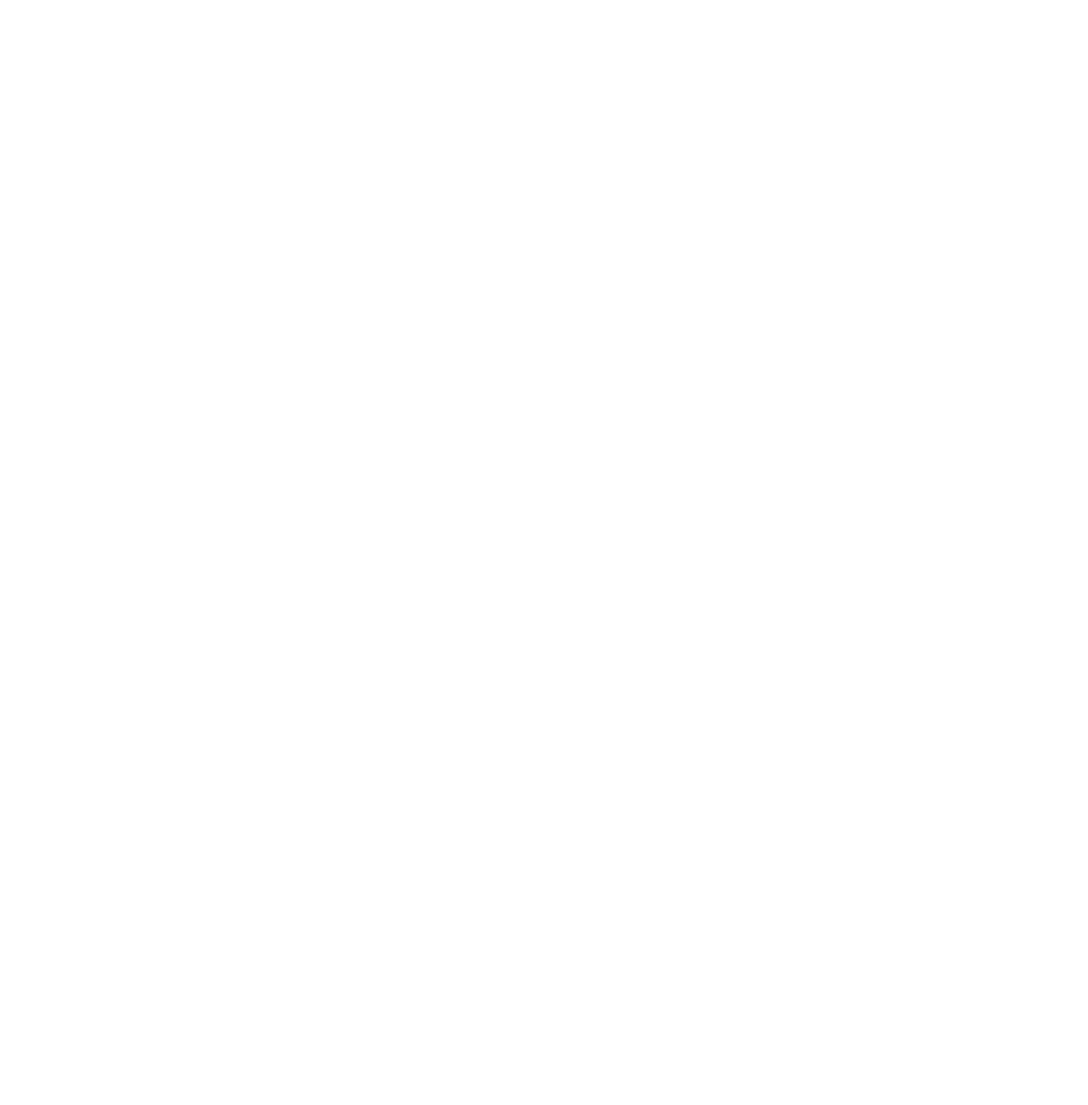
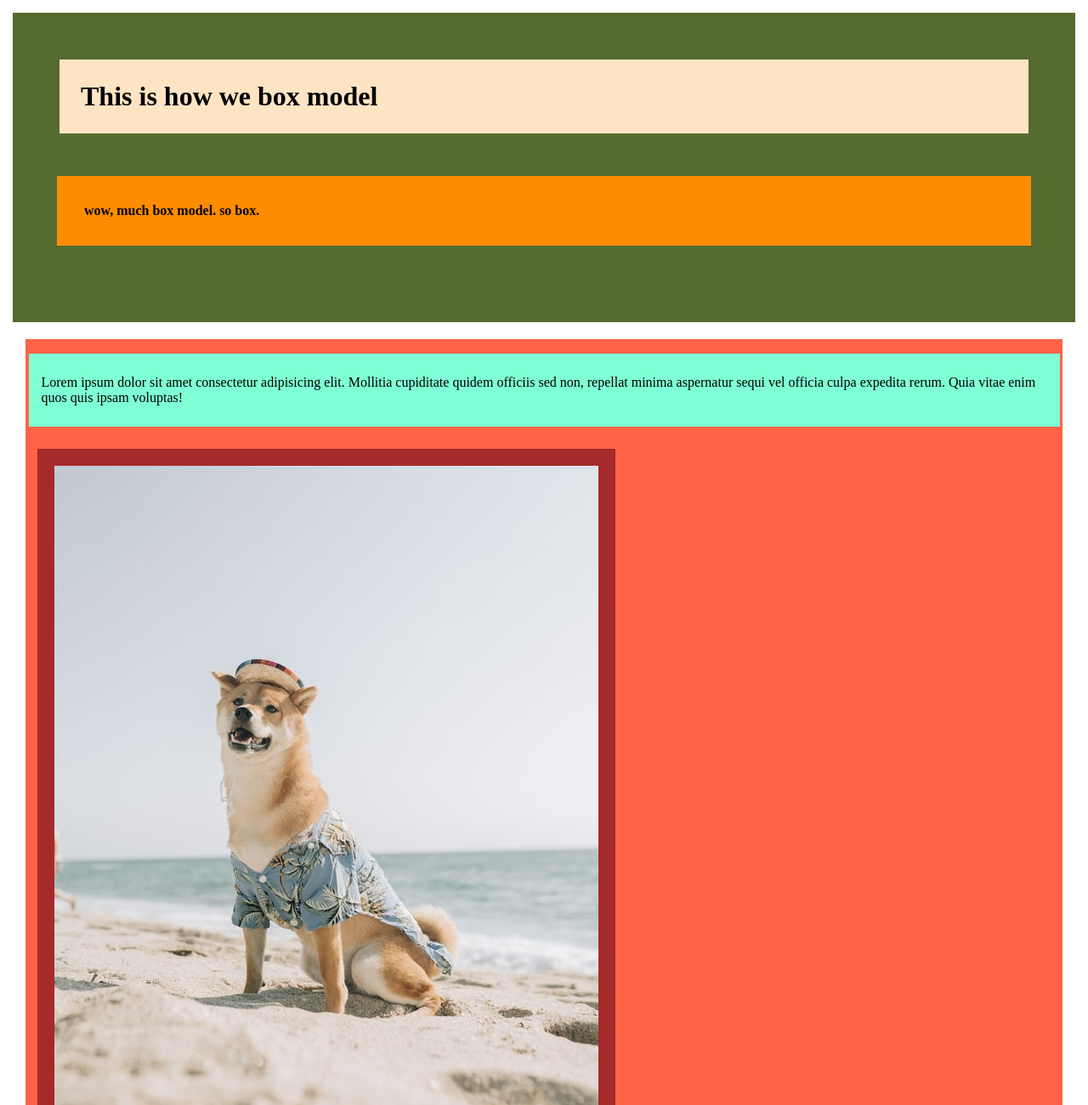
Before and after one commit to Hoodoo42/boxModel, a plain HTML site: page index.html in a window 1280 px wide. Shown: the top 1300 px of the page at 85% size. Before the commit the page ends 800 px from the top, so only its background shows below. Drawn offline with Linux system fonts and the light colour scheme.

Commit message:
added content and played with the box model

```diff
--- a/css/style.css
+++ b/css/style.css
@@ -0,0 +1,38 @@
+body{
+    margin: 0;
+}
+
+header{
+    margin: 15px 15px ;
+    padding: 40px;
+    background-color: darkolivegreen;
+}
+
+main{
+    padding: 1px 3.5px;
+    margin: 20px 30px;
+    background-color: tomato;
+}
+
+h1{
+    padding:25px;
+    margin: 15px;
+    background-color: bisque;
+}
+
+h4{
+    margin: 50px 12px;
+    padding: 32px;
+    background-color: darkorange;
+}
+
+p{
+    padding: 25px 15px;
+    background-color: aquamarine;
+}
+
+img{
+    margin: 10px;
+    padding: 20px;
+    background-color: brown;
+}
--- a/index.html
+++ b/index.html
@@ -1,12 +1,22 @@
 <!DOCTYPE html>
 <html lang="en">
-<head>
-    <meta charset="UTF-8">
-    <meta http-equiv="X-UA-Compatible" content="IE=edge">
-    <meta name="viewport" content="width=device-width, initial-scale=1.0">
+  <head>
+    <meta charset="UTF-8" />
+    <meta http-equiv="X-UA-Compatible" content="IE=edge" />
+    <meta name="viewport" content="width=device-width, initial-scale=1.0" />
+
+    <link rel="stylesheet" href="css/style.css" />
+
     <title>Document</title>
-</head>
-<body>
-
-</body>
+  </head>
+  <body>
+    <header>
+      <h1>This is how we box model</h1>
+      <h4>wow, much box model. so box. </h4>
+    </header>
+    <main>
+      <p>Lorem ipsum dolor sit amet consectetur adipisicing elit. Mollitia cupiditate quidem officiis sed non, repellat minima aspernatur sequi vel officia culpa expedita rerum. Quia vitae enim quos quis ipsam voluptas!</p>
+      <img src="images/dog.jpg" alt="shibu inu sitting on the beach in beach hat and shirt" />
+    </main>
+  </body>
 </html>
```
Also changed, not shown: images/dog.jpg (added).
